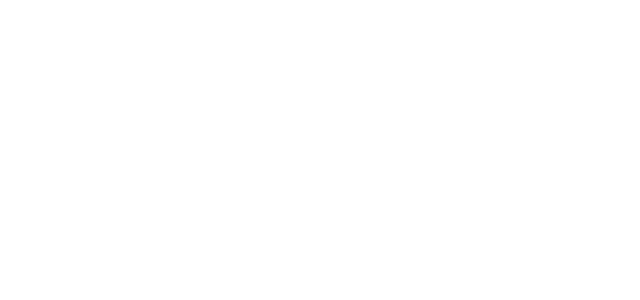
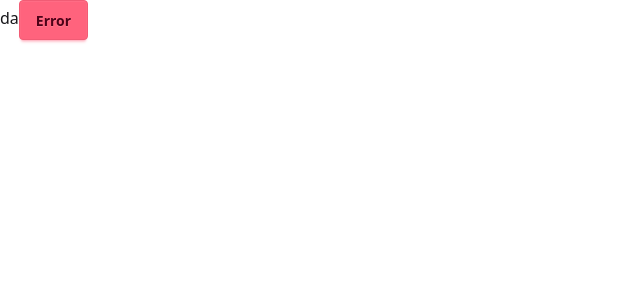
Before and after one commit to feather1217/Book_Nuxt, a Nuxt app in the folder front/: page / in a window 1280 px wide. Shown: the top 300 px of the page, without its empty margins (0-640 px from the left). Built offline with nearby package versions, Linux system fonts and the light colour scheme.

Commit message:
feat : 安裝daisy ui

```diff
--- a/front/assets/CSS/main.css
+++ b/front/assets/CSS/main.css
@@ -1,2 +1,3 @@
 /* assets/css/main.css */
 @import "tailwindcss";
+@plugin "daisyui";
--- a/front/models/Date.ts
+++ b/front/models/Date.ts
@@ -1,4 +1,4 @@
-import type Group from './user';
+import type Group from './User';
 export default class Date {
     _id: number;
     title: string;
--- a/front/models/Note.ts
+++ b/front/models/Note.ts
@@ -1,4 +1,4 @@
-import type Group from "./group";
+import type Group from "./Group";
 
 export default class Note {
     _id: number;
--- a/front/models/Timeline.ts
+++ b/front/models/Timeline.ts
@@ -1,4 +1,4 @@
-import type Group from "./group";
+import type Group from "./Group";
 export default class TimeLine {
     _id: number;
   title: string;
--- a/front/package.json
+++ b/front/package.json
@@ -23,6 +23,7 @@
   "devDependencies": {
     "@tailwindcss/postcss": "^4.1.8",
     "autoprefixer": "^10.4.21",
+    "daisyui": "^5.0.43",
     "postcss": "^8.5.3",
     "tailwindcss": "^4.1.8"
   }
--- a/front/pages/date.vue
+++ b/front/pages/date.vue
@@ -0,0 +1,8 @@
+<script setup lang="ts">
+
+</script>
+<template>
+    <section>
+        <span>date</span>
+    </section>
+</template>
--- a/front/pages/group.vue
+++ b/front/pages/group.vue
@@ -0,0 +1,8 @@
+<script setup lang="ts">
+
+</script>
+<template>
+    <section>
+        <span>group</span>
+    </section>
+</template>
--- a/front/pages/index.vue
+++ b/front/pages/index.vue
@@ -3,6 +3,7 @@
 </script>
 <template>
     <section>
-        <span></span>
+        <span>da</span>
+        <button class="btn btn-error">Error</button>
     </section>
 </template>
--- a/front/pages/login.vue
+++ b/front/pages/login.vue
@@ -0,0 +1,8 @@
+<script setup lang="ts">
+
+</script>
+<template>
+    <section>
+        <span>login</span>
+    </section>
+</template>
--- a/front/pages/note.vue
+++ b/front/pages/note.vue
@@ -0,0 +1,8 @@
+<script setup lang="ts">
+
+</script>
+<template>
+    <section>
+        <span>note</span>
+    </section>
+</template>
--- a/front/pages/timeline.vue
+++ b/front/pages/timeline.vue
@@ -0,0 +1,8 @@
+<script setup lang="ts">
+
+</script>
+<template>
+    <section>
+        <span>timetile</span>
+    </section>
+</template>
```
Also changed, not shown: front/models/Group.ts (+4 -4 lines), 1 other file (tests, documents, lock files or other folders).
